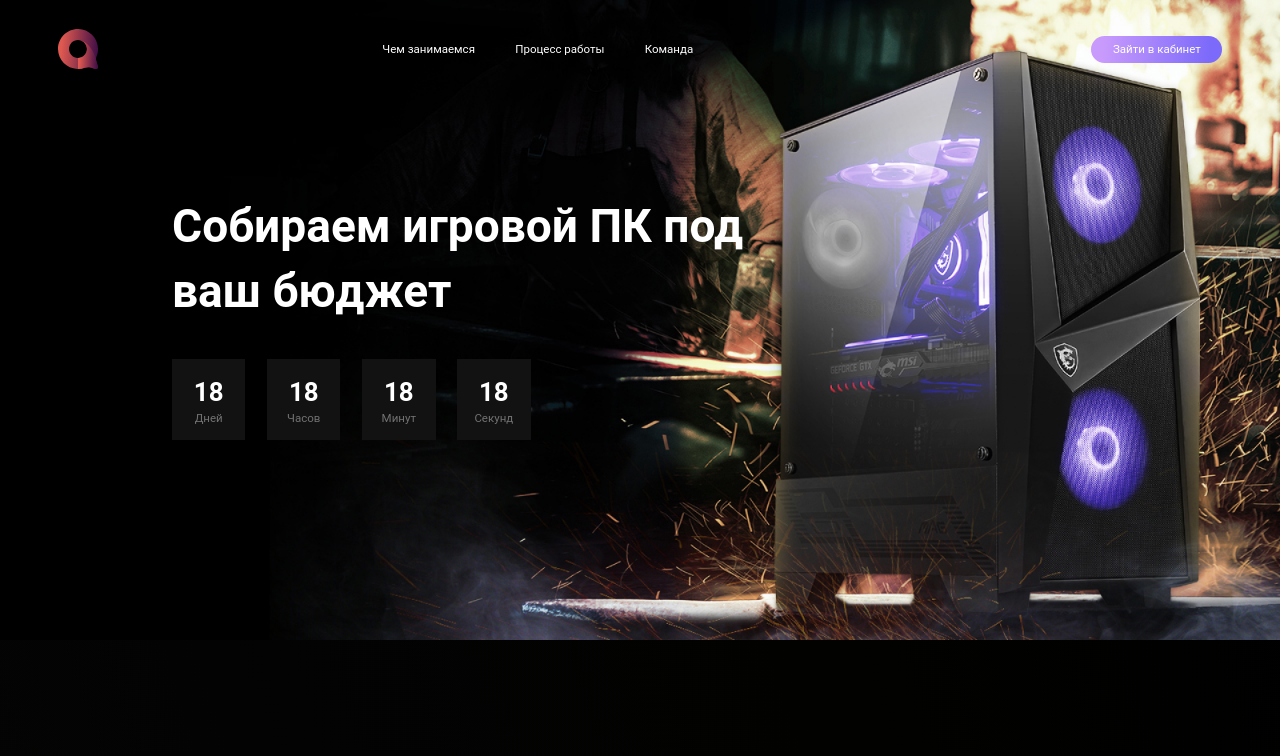
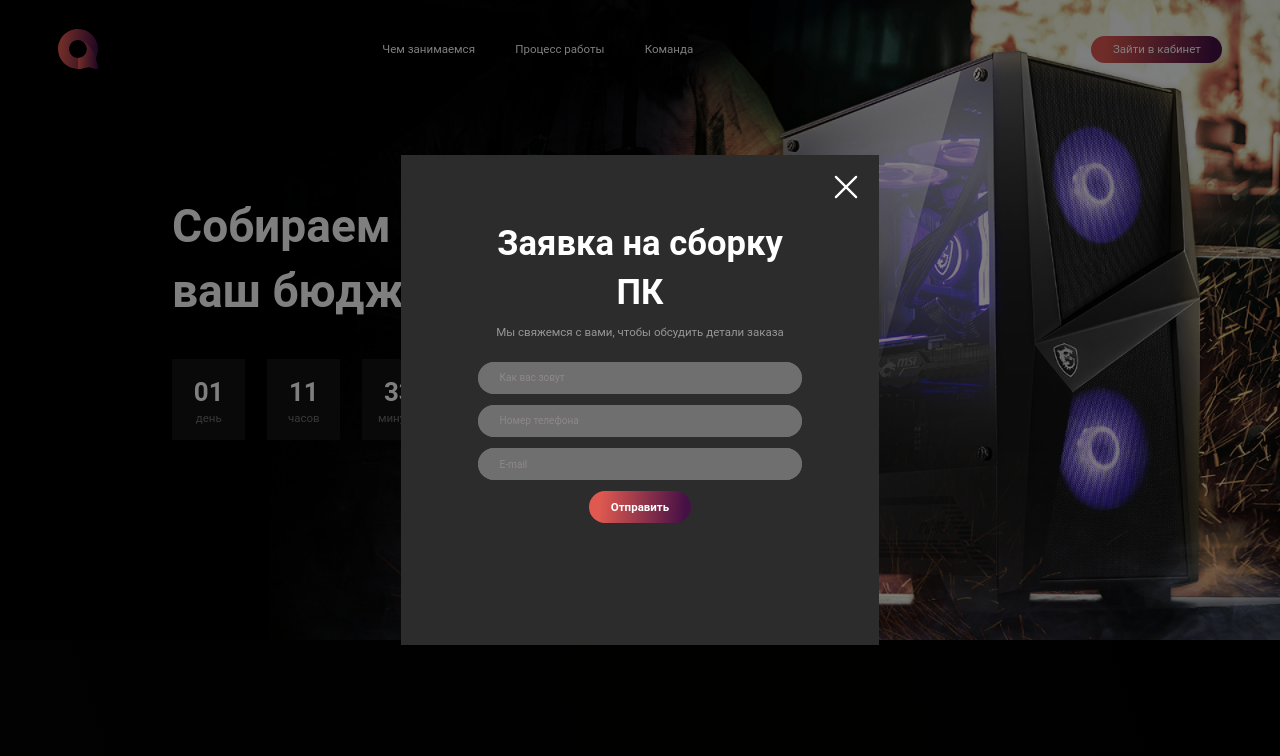
Before and after one commit to kiki2280/Pc-project-2, a plain HTML site: page index.html in a window 1280 px wide. Both pictures are taken after a click on the button "Зайти в кабинет". Shown: the top 756 px of the page. Drawn offline with Linux system fonts and the light colour scheme.

Commit message:
добавление таймера + когда истекает время таймер краситься в красный

```diff
--- a/index.html
+++ b/index.html
@@ -12,6 +12,7 @@
     <script src="./js/accerdion.js" defer></script>
     <script src="./js/modal.js" defer></script>
     <script src="./js/smoothScroll.js" defer></script>
+    <script src="./js/timer.js" defer></script>
 </head>
 
 <body>
@@ -26,7 +27,7 @@
                     <a href="#process">Процесс работы</a>
                     <a href="#command">Команда</a>
                 </nav>
-                <button class="button header__button">Зайти в кабинет</button>
+                <button class="button header__button modal__button">Зайти в кабинет</button>
             </div>
         </div>
     </header>
@@ -63,7 +64,7 @@
             <div class="container">
                 <div class="course__wrap">
                     <div class="course-button__wrap">
-                        <button class="button course__button">Заказать курс</button>
+                        <button class="button course__button modal__button">Заказать курс</button>
                     </div>
                     <div class="course__counter">
                         <div class="course__counter-line">
--- a/js/modal.js
+++ b/js/modal.js
@@ -1,14 +1,16 @@
-const modalBtn = document.querySelector('.modal__button');
+const modalBtns = document.querySelectorAll('.modal__button');
 const modal = document.querySelector('.modal');
 const modalClose = document.querySelector('.modal__close');
 
-// Открытие модального окна
-modalBtn.addEventListener('click', () => {
-    modal.style.display = 'flex';
-    document.body.classList.add('noscroll');
+// Открытие модального окна по всем кнопкам
+modalBtns.forEach(btn => {
+    btn.addEventListener('click', () => {
+        modal.style.display = 'flex';
+        document.body.classList.add('noscroll');
+    });
 });
 
-// Закрытие по клику вне окна
+// Закрытие по клику вне модального содержимого
 modal.addEventListener('click', (e) => {
     const modalContent = e.target.closest('.modal__inner');
     if (!modalContent) {
@@ -17,7 +19,7 @@ modal.addEventListener('click', (e) => {
     }
 });
 
-// Закрытие по кнопке
+// Закрытие по крестику
 if (modalClose) {
     modalClose.addEventListener('click', () => {
         modal.style.display = 'none';
--- /dev/null
+++ b/js/timer.js
@@ -0,0 +1,60 @@
+const daysBlock = document.querySelector('.timer__days');
+const hoursBlock = document.querySelector('.timer__hours');
+const minutesBlock = document.querySelector('.timer__minutes');
+const secondsBlock = document.querySelector('.timer__seconds');
+
+let interval;
+
+const numWords = (value, words) => {
+    value = Math.abs(value) % 100;
+    const lastNum = value % 10;
+
+    if (value > 10 && value < 20) return words[2];
+    if (lastNum > 1 && lastNum < 5) return words[1];
+    if (lastNum === 1) return words[0];
+
+    return words[2];
+};
+
+const updateTime = () => {
+    const date = new Date();
+    const dateDeadline = new Date('12 November 2025').getTime();
+    const timeRemaining = (dateDeadline - date) / 1000;
+
+    const days = Math.floor(timeRemaining / 60 / 60 / 24);
+    const hours = Math.floor((timeRemaining / 60 / 60) % 24);
+    const minutes = Math.floor((timeRemaining / 60) % 60);
+    const seconds = Math.floor(timeRemaining % 60);
+
+    const fDays = days < 10 ? '0' + days : days;
+    const fHours = hours < 10 ? '0' + hours : hours;
+    const fMinutes = minutes < 10 ? '0' + minutes : minutes;
+    const fSeconds = seconds < 10 ? '0' + seconds : seconds;
+
+    daysBlock.textContent = fDays;
+    hoursBlock.textContent = fHours;
+    minutesBlock.textContent = fMinutes;
+    secondsBlock.textContent = fSeconds;
+
+    secondsBlock.nextElementSibling.textContent = numWords(seconds, ['секунда', 'секунды', 'секунд']);
+    minutesBlock.nextElementSibling.textContent = numWords(minutes, ['минута', 'минуты', 'минут']);
+    hoursBlock.nextElementSibling.textContent = numWords(hours, ['час', 'часа', 'часов']);
+    daysBlock.nextElementSibling.textContent = numWords(days, ['день', 'дня', 'дней']);
+
+    //таймер закончился
+    if (timeRemaining <= 0) {
+        clearInterval(interval);
+        daysBlock.textContent = '00';
+        hoursBlock.textContent = '00';
+        minutesBlock.textContent = '00';
+        secondsBlock.textContent = '00';
+
+        //все цифры в красный
+        [daysBlock, hoursBlock, minutesBlock, secondsBlock].forEach(block => {
+            block.style.color = '#FF0000'; // 🔥 Красный цвет
+        });
+    }
+};
+
+updateTime();
+interval = setInterval(updateTime, 500);
```
